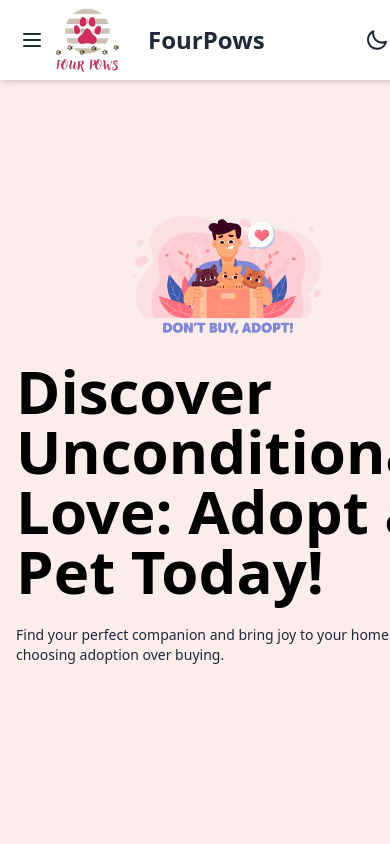
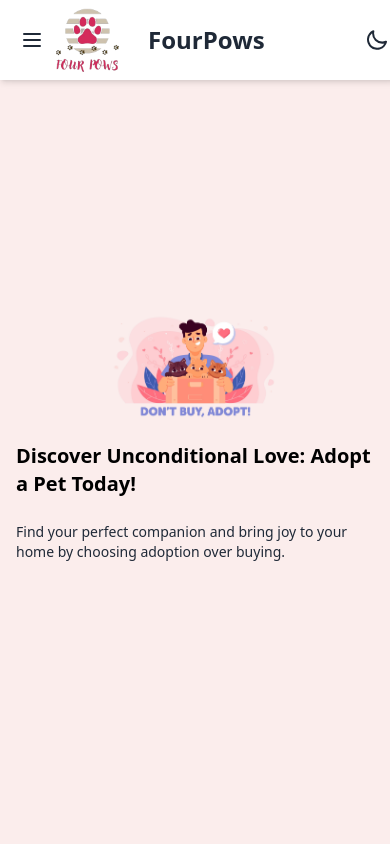
Before and after one commit to Rahidapriya/Pet-Adoption-Platform, a React (Vite) app: page / in a window 390 px wide. Shown: the top 844 px of the page. Built offline with nearby package versions, Linux system fonts and the light colour scheme; no server answers.

Commit message:
made responsive

```diff
--- a/src/pages/home/homeComponents/banner/Banner.jsx
+++ b/src/pages/home/homeComponents/banner/Banner.jsx
@@ -34,7 +34,7 @@ const Banner = () => {
   <div className="hero-content flex-col lg:flex-row-reverse">
     <img src={ban2} className="w-6/12 rounded-lg " />
     <div>
-      <h1 className="text-6xl font-bold text-black"><span className='text-[#ff0000]'></span> Embrace Compassion: Rescue a Pet, Change a Life!</h1>
+      <h1 className="text-xl lg:text-6xl font-bold text-black"><span className='text-[#ff0000]'></span> Embrace Compassion: Rescue a Pet, Change a Life!</h1>
       <p className="py-6 text-sm lg:text-xl">Make a difference in the world by opening your heart and home to a shelter animal. </p>
       {/* <button className="btn btn-primary">Get Started</button> */}
     </div>
@@ -48,7 +48,7 @@ const Banner = () => {
   <div className="hero-content flex-col lg:flex-row-reverse">
     <img src={ban3} className="w-6/12 rounded-lg " />
     <div>
-      <h1 className="text-6xl font-bold text-black"><span className='text-[#ff0000]'></span> Discover Unconditional Love: Adopt a Pet Today! </h1>
+      <h1 className="text-xl lg:text-6xl font-bold text-black"><span className='text-[#ff0000]'></span> Discover Unconditional Love: Adopt a Pet Today! </h1>
       <p className="py-6 text-sm lg:text-xl">Find your perfect companion and bring joy to your home by choosing adoption over buying. </p>
       {/* <button className="btn btn-primary">Get Started</button> */}
     </div>
@@ -64,7 +64,7 @@ const Banner = () => {
   <div className="hero-content flex-col lg:flex-row-reverse">
     <img src={ban4} className="w-6/12 rounded-lg " />
     <div>
-      <h1 className="text-6xl font-bold text-black"><span className='text-[#ff0000]'></span>Transform Lives: Choose Adoption, Choose Love!</h1>
+      <h1 className="text-xl lg:text-6xl font-bold text-black"><span className='text-[#ff0000]'></span>Transform Lives: Choose Adoption, Choose Love!</h1>
       <p className="py-6 text-sm lg:text-xl">Make a lasting impact by adopting a rescue pet and be a part of their incredible journey toward a brighter future. </p>
       {/* <button className="btn btn-primary">Get Started</button> */}
     </div>
```
